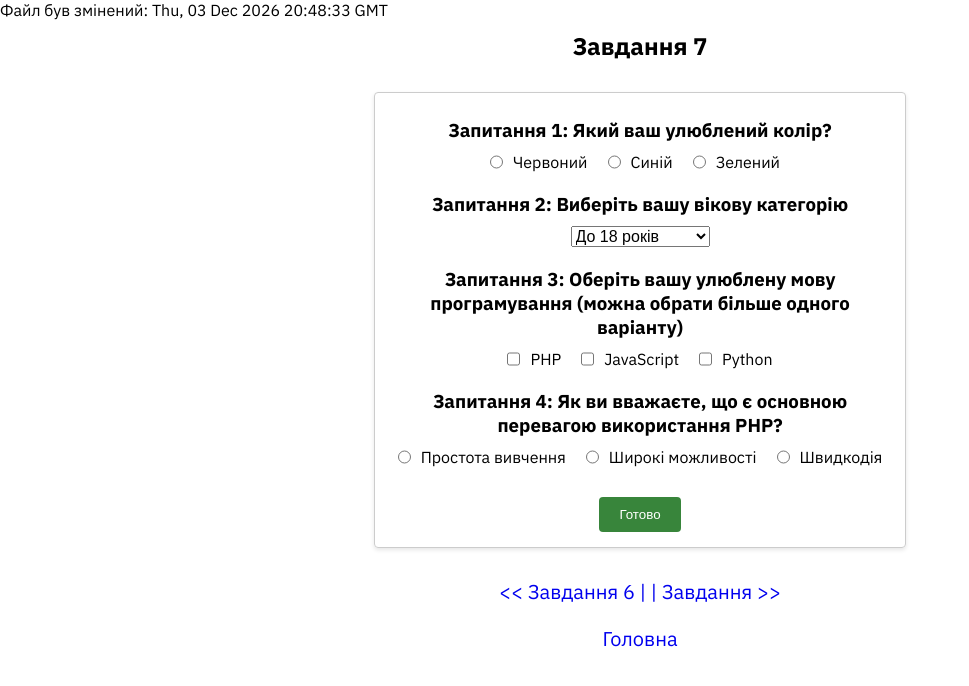
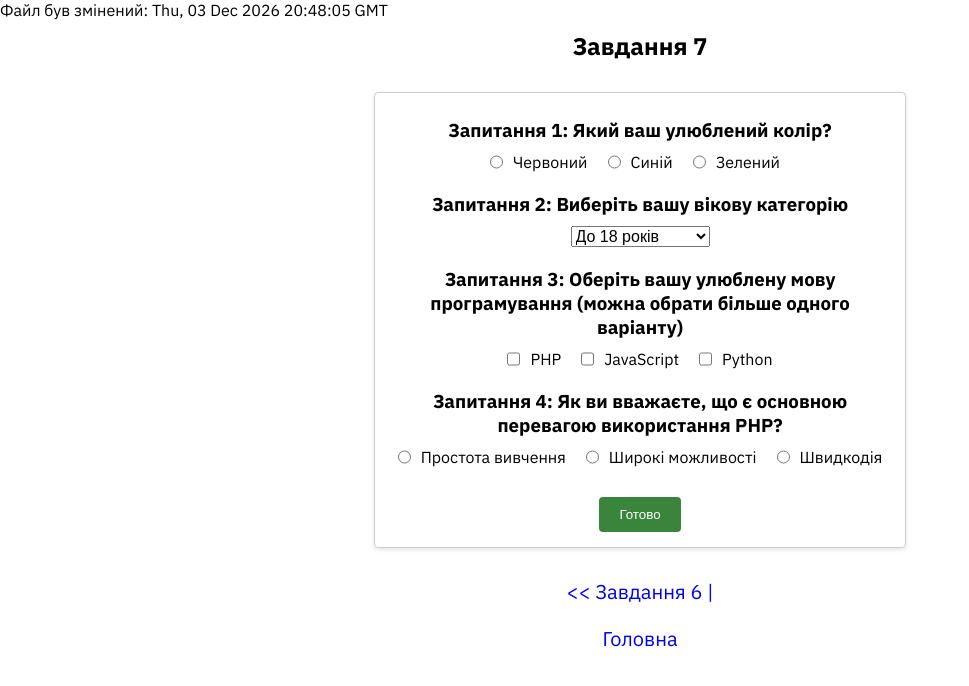
Before and after one commit to cirin0/mainPhpSite, a PHP site: page /lab4_hrytsiv/lab4.7.php in a window 1280 px wide. Shown: the top 686 px of the page, without its empty margins (0-969 px from the left). Run offline with PHP 8.4, Linux system fonts and the light colour scheme.

Commit message:
Refactor: form structure and remove unnecessary code

```diff
--- a/lab4_hrytsiv/lab4.7.php
+++ b/lab4_hrytsiv/lab4.7.php
@@ -16,17 +16,14 @@ if ($_SERVER['REQUEST_METHOD'] == 'POST') {
 
       echo "<h3>Запитання 1: Який ваш улюблений кольор?</h3>";
       echo "Ваша відповідь: <b>$color</b><br>";
-
       echo "<h3>Запитання 2: Виберіть вашу вікову категорію</h3>";
       echo "Ваша відповідь: <b>$age</b><br>";
-
       echo "<h3>Запитання 3: Оберіть вашу улюблену мову програмування</h3>";
       echo "Ваша відповідь:";
       foreach ($languages as $language) {
          echo "<b>$language</b> ";
       }
       echo "<br>";
-
       echo "<h3>Запитання 4: Як ви вважаєте, що є основною перевагою використання PHP?</h3>";
       echo "Ваша відповідь: <b>$advantage</b><br>";
    } else {
@@ -54,7 +51,6 @@ if ($_SERVER['REQUEST_METHOD'] == 'POST') {
             <option value="Більше 50 років">Більше 50 років</option>
          </select>
       </div>
-
       <h3>Запитання 3: Оберіть вашу улюблену мову програмування (можна обрати більше одного варіанту)</h3>
       <div>
          <input type="checkbox" id="lang1" name="languages[]" value="PHP">
@@ -64,7 +60,6 @@ if ($_SERVER['REQUEST_METHOD'] == 'POST') {
          <input type="checkbox" id="lang3" name="languages[]" value="Python">
          <label for="lang3">Python</label>
       </div>
-
       <h3>Запитання 4: Як ви вважаєте, що є основною перевагою використання PHP?</h3>
       <div>
          <input type="radio" id="advantage1" name="advantage" value="Простота вивчення">
@@ -74,7 +69,6 @@ if ($_SERVER['REQUEST_METHOD'] == 'POST') {
          <input type="radio" id="advantage3" name="advantage" value="Швидкодія">
          <label for="advantage3">Швидкодія</label>
       </div>
-
       <br><input type="submit" value="Готово">
    </form>
 </div>
@@ -82,7 +76,6 @@ if ($_SERVER['REQUEST_METHOD'] == 'POST') {
    <div>
       <a href="lab4.6.php">
          << Завдання 6 |</a>
-            <a href="lab4..php">| Завдання >></a>
    </div>
    <a href="/index.php">Головна</a>
 </div>
```
